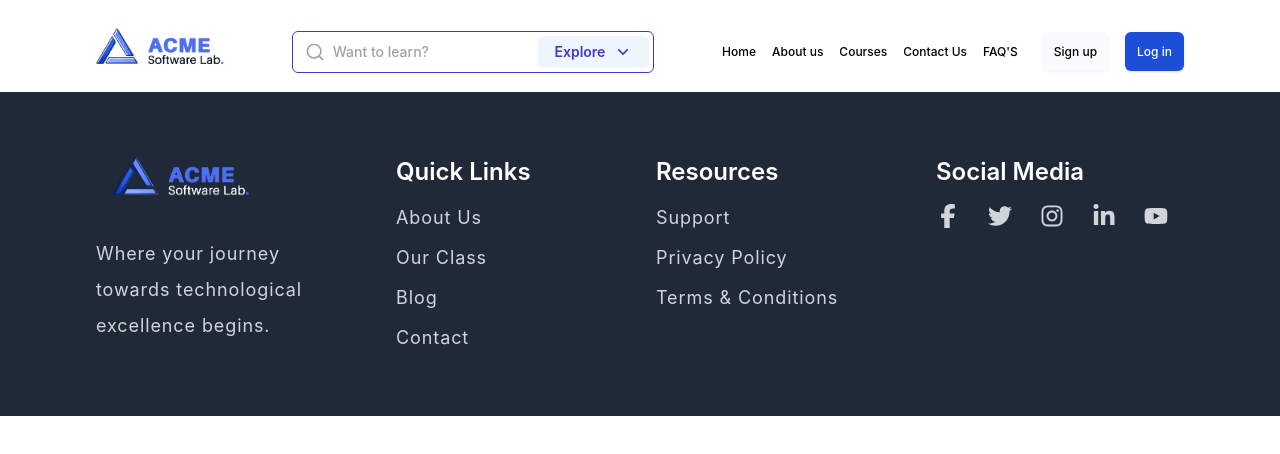
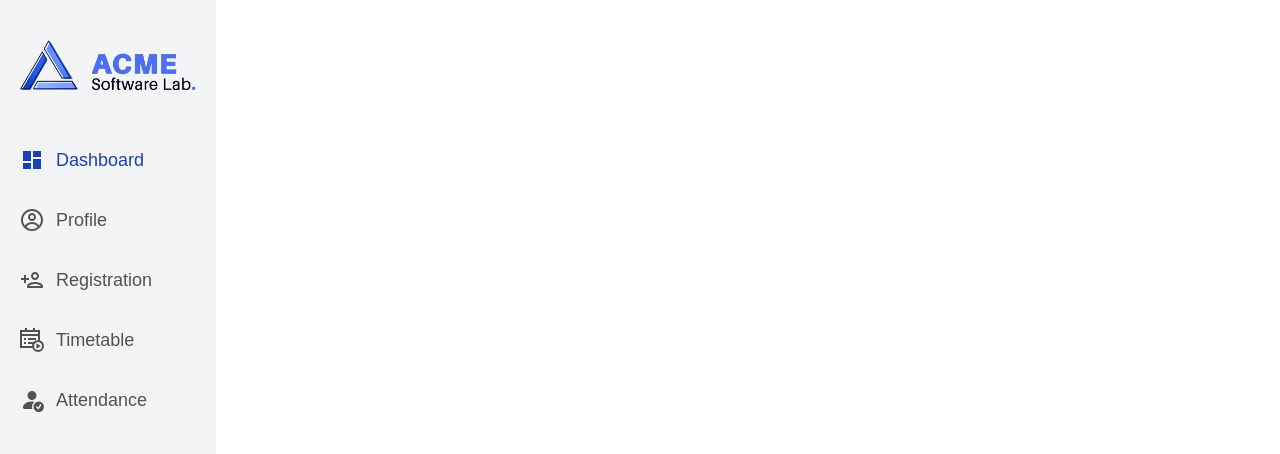
Before and after one commit to Unique-01/acme-software-lab, a React (Create React App) app: page /student in a window 1280 px wide. Shown: the top 454 px of the page. Built offline with nearby package versions, Linux system fonts and the light colour scheme.

Commit message:
Added side nav for student dashboard

```diff
--- a/src/App.tsx
+++ b/src/App.tsx
@@ -1,10 +1,8 @@
 import React from "react";
-import Navbar from "./layout/Navbar";
 import { BrowserRouter, Routes, Route } from "react-router-dom";
 import Homepage from "pages/Home/HomePage";
 import "slick-carousel/slick/slick.css";
 import "slick-carousel/slick/slick-theme.css";
-import Footer from "layout/Footer";
 import CourseLanding from "pages/Course/CourseLanding/CourseLanding";
 import "./App.css";
 import CourseList from "pages/Course/CourseList";
@@ -15,14 +13,18 @@ import ServiceDetail from "pages/ServiceDetail";
 import Contact from "pages/Contact";
 import BlogList from "pages/Blog/BlogList";
 import BlogDetail from "pages/Blog/BlogDetail";
+import DashboardLayout from "pages/StudentDashboard/layout/DashboardLayout";
+import StudentDashboard from "pages/StudentDashboard";
+import GeneralLayout from "layout/GeneralLayout";
 
 function App() {
     return (
         <>
             <BrowserRouter>
-                <Navbar />
+                {/* <Navbar /> */}
                 <Routes>
-                    <Route path="/" element={<Homepage />} />
+                    <Route path="/" element={<GeneralLayout />}>
+                        <Route index element={<Homepage />} />
                         <Route path="courses" element={<CourseLanding />} />
                         <Route path="courses/list" element={<CourseList />} />
                         <Route
@@ -38,9 +40,13 @@ function App() {
                         <Route path="contact" element={<Contact />} />
                         <Route path="blogs" element={<BlogList />} />
                         <Route path="blogs/:blogId" element={<BlogDetail />} />
+                    </Route>
+                    <Route path="student" element={<DashboardLayout />}>
+                        <Route index element={<StudentDashboard />} />
+                    </Route>
                 </Routes>
 
-                <Footer />
+                {/* <Footer /> */}
             </BrowserRouter>
         </>
     );
--- a/src/index.css
+++ b/src/index.css
@@ -8,7 +8,7 @@
 /* @import url("https://fonts.googleapis.com/css2?family=Be+Vietnam+Pro:ital,wght@0,100;0,200;0,300;0,400;0,500;0,600;0,700;0,800;0,900;1,100;1,200;1,300;1,400;1,500;1,600;1,700;1,800;1,900&family=Inter:ital,opsz,wght@0,14..32,100..900;1,14..32,100..900&family=Plus+Jakarta+Sans:ital,wght@0,200..800;1,200..800&family=Poppins:ital,wght@0,100;0,200;0,300;0,400;0,500;0,600;0,700;0,800;0,900;1,100;1,200;1,300;1,400;1,500;1,600;1,700;1,800;1,900&family=Raleway:ital,wght@0,100..900;1,100..900&display=swap"); */
 @import url('https://fonts.googleapis.com/css2?family=Be+Vietnam+Pro:ital,wght@0,100;0,200;0,300;0,400;0,500;0,600;0,700;0,800;0,900;1,100;1,200;1,300;1,400;1,500;1,600;1,700;1,800;1,900&family=Inter:ital,opsz,wght@0,14..32,100..900;1,14..32,100..900&family=Open+Sans:ital,wght@0,300..800;1,300..800&family=Plus+Jakarta+Sans:ital,wght@0,200..800;1,200..800&family=Poppins:ital,wght@0,100;0,200;0,300;0,400;0,500;0,600;0,700;0,800;0,900;1,100;1,200;1,300;1,400;1,500;1,600;1,700;1,800;1,900&family=Raleway:ital,wght@0,100..900;1,100..900&display=swap');
 .active {
-    color: blue;
+    color: #1B40B3;
 }
 body {
     font-family: "Inter", sans-serif;
--- /dev/null
+++ b/src/layout/GeneralLayout.tsx
@@ -0,0 +1,17 @@
+import { Outlet } from "react-router-dom";
+import Navbar from "./Navbar";
+import Footer from "./Footer";
+
+const GeneralLayout: React.FC = () => {
+    return (
+        <>
+            <Navbar />
+            <main>
+                <Outlet />
+            </main>
+            <Footer />
+        </>
+    );
+};
+
+export default GeneralLayout;
--- /dev/null
+++ b/src/pages/StudentDashboard/components/SideNav.tsx
@@ -0,0 +1,75 @@
+import { Link, NavLink } from "react-router-dom";
+import { MdDashboard } from "react-icons/md";
+import { CgProfile } from "react-icons/cg";
+import { GrSchedulePlay } from "react-icons/gr";
+import { MdOutlinePersonAdd } from "react-icons/md";
+import { BsPersonFillCheck } from "react-icons/bs";
+import AcmeLogo from "assets/acmeLogo.png";
+
+const SideNav: React.FC = () => {
+    return (
+        <div className="p-5 py-10 poppins text-neutral-600 bg-gray-100 fixed top-0 min-h-screen">
+            <div className="mb-14">
+                <Link to="/">
+                    <img src={AcmeLogo} alt="ACME" className="max-w-44" />
+                </Link>
+            </div>
+            <div>
+                <ul className="grid gap-8">
+                    <li>
+                        <NavLink
+                            to="/student"
+                            className="flex gap-3 items-center text-lg">
+                            <span>
+                                <MdDashboard size={24} />
+                            </span>
+                            <span>Dashboard</span>
+                        </NavLink>
+                    </li>
+                    <li>
+                        <NavLink
+                            to="/student/profile"
+                            className="flex gap-3 items-center text-lg">
+                            <span>
+                                <CgProfile size={24} />
+                            </span>
+                            <span>Profile</span>
+                        </NavLink>
+                    </li>
+                    <li>
+                        <NavLink
+                            to="/student/registration"
+                            className="flex gap-3 items-center text-lg">
+                            <span>
+                                <MdOutlinePersonAdd size={24} />
+                            </span>
+                            <span>Registration</span>
+                        </NavLink>
+                    </li>
+                    <li>
+                        <NavLink
+                            to="/student/timetable"
+                            className="flex gap-3 items-center text-lg">
+                            <span>
+                                <GrSchedulePlay size={24} />
+                            </span>
+                            <span>Timetable</span>
+                        </NavLink>
+                    </li>
+                    <li>
+                        <NavLink
+                            to="/student/attendance"
+                            className="flex gap-3 items-center text-lg">
+                            <span>
+                                <BsPersonFillCheck size={24} />
+                            </span>
+                            <span>Attendance</span>
+                        </NavLink>
+                    </li>
+                </ul>
+            </div>
+        </div>
+    );
+};
+
+export default SideNav;
--- /dev/null
+++ b/src/pages/StudentDashboard/index.tsx
@@ -0,0 +1,9 @@
+const StudentDashboard: React.FC = () => {
+    return (
+        <div>
+            <div></div>
+        </div>
+    );
+};
+
+export default StudentDashboard;
--- /dev/null
+++ b/src/pages/StudentDashboard/layout/DashboardLayout.tsx
@@ -0,0 +1,17 @@
+import { Outlet } from "react-router-dom";
+import SideNav from "../components/SideNav";
+
+const DashboardLayout: React.FC = () => {
+    return (
+        <div className="grid grid-cols-5 gap-5">
+            <div>
+                <SideNav />
+            </div>
+            <div className="col-span-4">
+                <Outlet />
+            </div>
+        </div>
+    );
+};
+
+export default DashboardLayout;
```
Also changed, not shown: src/assets/acme-logo.png (deleted), src/assets/acme.png (deleted). Lines whose indentation alone changed are shown as unchanged.
